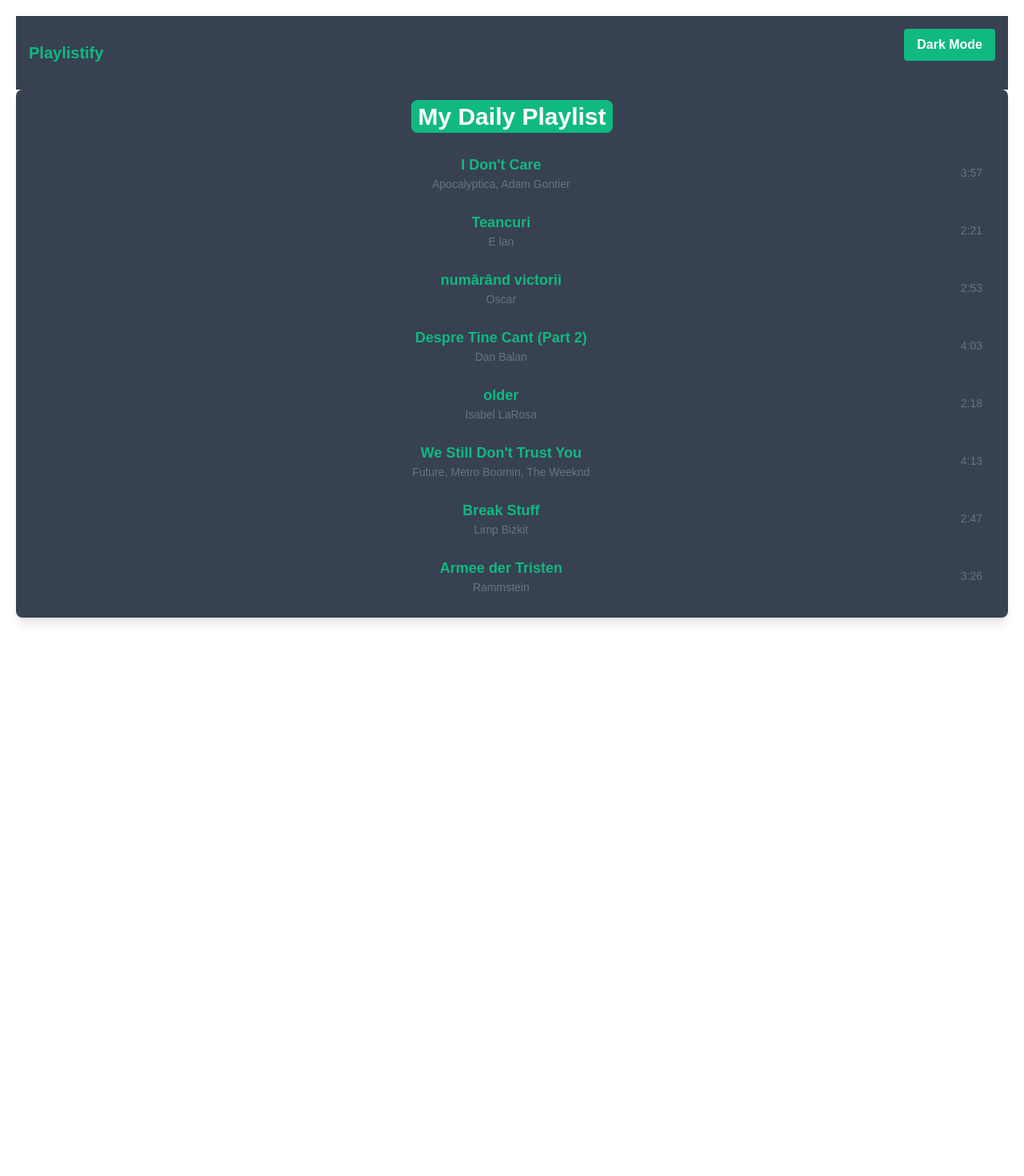
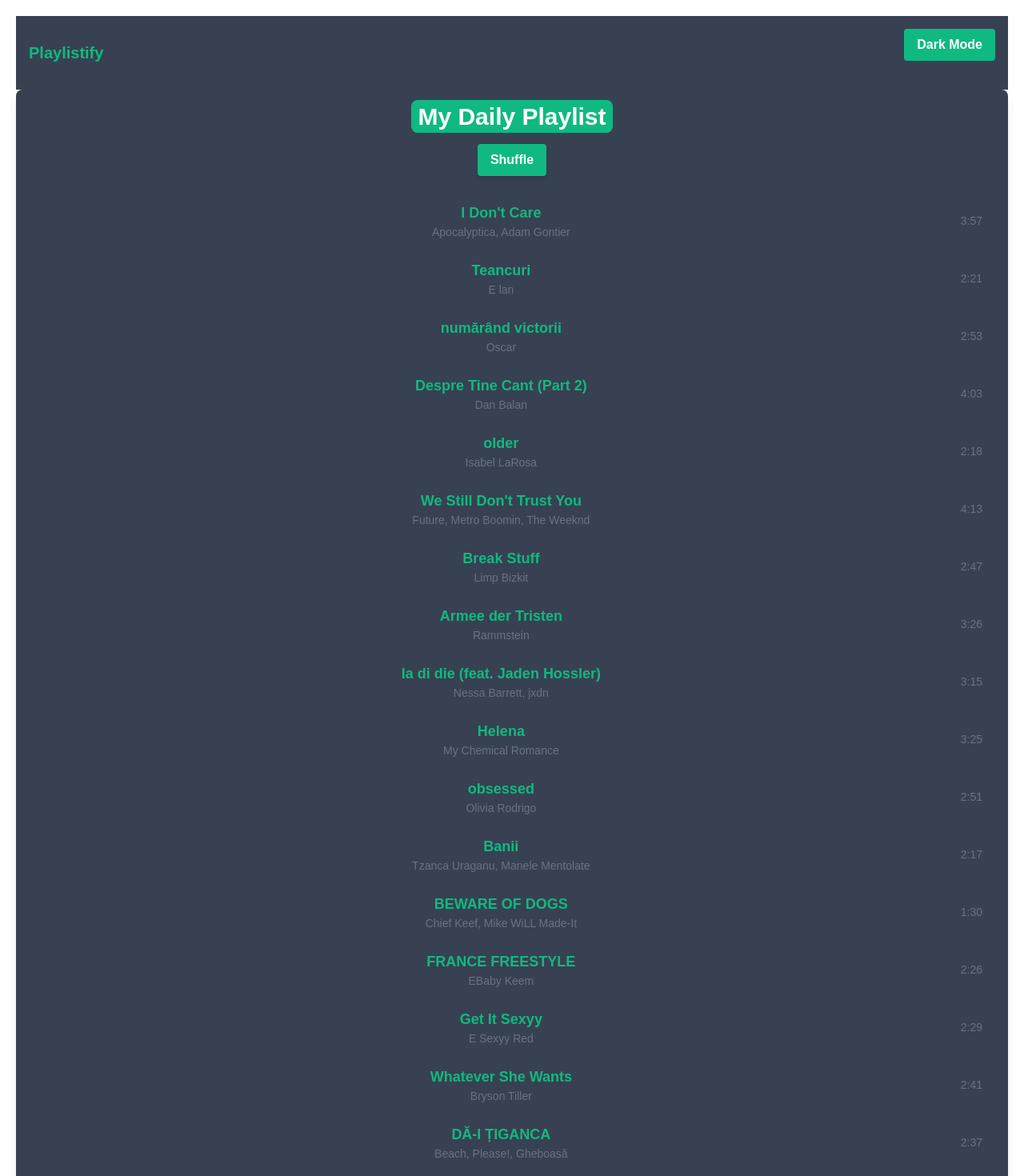
Before and after one commit to andreeamnl/SpotifyAPITest, a React (Create React App) app in the folder spotify-top-songs/: page / in a window 1280 px wide. Shown: the top 1470 px of the page at 80% size. Before the commit the page ends 800 px from the top, so only its background shows below. Built offline with nearby package versions, Linux system fonts and the light colour scheme.

Commit message:
add shuffle component + functionality

```diff
--- a/spotify-top-songs/src/components/Playlist/Playlist.js
+++ b/spotify-top-songs/src/components/Playlist/Playlist.js
@@ -2,9 +2,16 @@
 
 import React, { useState, useEffect } from 'react';
 import Song from '../Song/Song';
+import Shuffle from '../Shuffle/Shuffle';
+
 import songsData from '../../data/songs';
 
 const Playlist = () => {
+    const handleShuffle = (shuffledPlaylist) => {
+        // Set the shuffled playlist in the component state
+        setPlaylist(shuffledPlaylist);
+    };
+
   const [playlist, setPlaylist] = useState([]);
 
   useEffect(() => {
@@ -26,6 +33,7 @@ const Playlist = () => {
           My Daily Playlist
         </span>{' '}
       </h2>
+      <Shuffle onShuffle={handleShuffle} /> {/* Pass handleShuffle function as prop */}
       <ul>
         {playlist.map((song, index) => (
           <Song
--- /dev/null
+++ b/spotify-top-songs/src/components/Shuffle/Shuffle.js
@@ -0,0 +1,33 @@
+import React from 'react';
+
+const Shuffle = ({ onShuffle }) => {
+  const handleShuffle = () => {
+    const playlist = JSON.parse(localStorage.getItem('playlist')) || [];
+
+    const shuffledPlaylist = shuffleArray(playlist);
+    localStorage.setItem('playlist', JSON.stringify(shuffledPlaylist));
+
+    // Trigger the parent component's onShuffle function
+    if (onShuffle) {
+      onShuffle(shuffledPlaylist);
+    }
+  };
+
+  // Function to shuffle an array
+  const shuffleArray = (array) => {
+    const shuffledArray = [...array];
+    for (let i = shuffledArray.length - 1; i > 0; i--) {
+      const j = Math.floor(Math.random() * (i + 1));
+      [shuffledArray[i], shuffledArray[j]] = [shuffledArray[j], shuffledArray[i]];
+    }
+    return shuffledArray;
+  };
+
+  return (
+    <button onClick={handleShuffle} className="bg-teal hover:bg-hoverGray text-white font-bold py-2 px-4 rounded shadow-md focus:outline-none focus:ring-2 focus:ring-teal">
+      Shuffle
+    </button>
+  );
+};
+
+export default Shuffle;
--- a/spotify-top-songs/src/data/songs.json
+++ b/spotify-top-songs/src/data/songs.json
@@ -46,5 +46,59 @@
     "artist": "Rammstein",
     "title": "Armee der Tristen",
     "duration": "3:26"
+  },
+  {
+    "id": 9,
+    "title": "la di die (feat. Jaden Hossler)",
+    "artist": "Nessa Barrett, jxdn",
+    "duration": "3:15"
+  },
+  {
+    "id": 10,
+    "title": "Helena",
+    "artist": "My Chemical Romance",
+    "duration": "3:25"
+  },
+  {
+    "id": 11,
+    "title": "obsessed",
+    "artist": "Olivia Rodrigo",
+    "duration": "2:51"
+  },
+  {
+    "id": 12,
+    "title": "Banii",
+    "artist": "Tzanca Uraganu, Manele Mentolate",
+    "duration": "2:17"
+  },
+  {
+    "id": 13,
+    "title": "BEWARE OF DOGS",
+    "artist": "Chief Keef, Mike WiLL Made-It",
+    "duration": "1:30"
+  },
+  {
+    "id": 14,
+    "title": "FRANCE FREESTYLE",
+    "artist": "EBaby Keem",
+    "duration": "2:26"
+  },
+  {
+    "id": 15,
+    "title": "Get It Sexyy",
+    "artist": "E Sexyy Red",
+    "duration": "2:29"
+  },
+  {
+    "id": 16,
+    "title": "Whatever She Wants",
+    "artist": "Bryson Tiller",
+    "duration": "2:41"
+  },
+  {
+    "id": 17,
+    "title": "DĂ-I ȚIGANCA",
+    "artist": "Beach, Please!, Gheboasă",
+    "duration": "2:37"
   }
 ]
```
